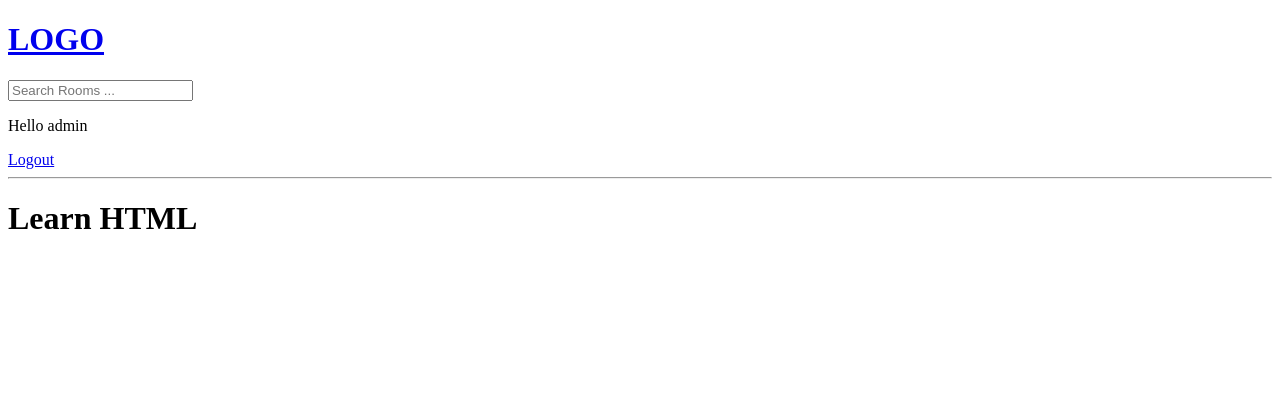
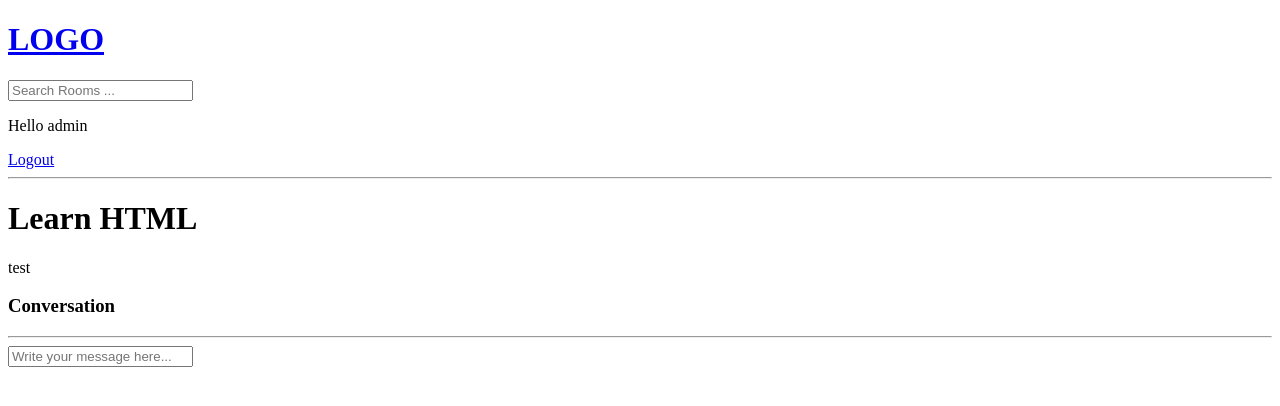
Before and after one commit to nhistory/community_app, a Django app: page /room/3/ in a window 1280 px wide. Shown: the top 406 px of the page. Run offline with Django 4.2, Linux system fonts and the light colour scheme; a user stored in the database is signed in; data comes from the database, SQL or seed files in the repository; both versions use the stored data as it was after the commit.

Commit message:
Add comment feature on room.html and room function

```diff
--- a/base/templates/base/room.html
+++ b/base/templates/base/room.html
@@ -1,4 +1,28 @@
 {% extends 'main.html' %} {% block content %}
 <h1>{{room.name}}</h1>
 
-{% endblock %}
+<p>{{room.description}}</p>
+
+<div class="comment-wrapper">
+  <h3>Conversation</h3>
+  <hr />
+
+  {% for message in room_messages %}
+
+  <div>
+    <small>@{{message.user}} {{message.created|timesince}} ago </small>
+    <p>{{message.body}}</p>
+    <hr />
+  </div>
+
+  {% endfor %}
+</div>
+
+{% if request.user.is_authenticated %}
+<div class="comment-form">
+  <form method="POST" action="">
+    {% csrf_token %}
+    <input type="text" name="body" placeholder="Write your message here..." />
+  </form>
+</div>
+{% endif %} {% endblock %}
--- a/base/views.py
+++ b/base/views.py
@@ -6,7 +6,7 @@ from django.db.models import Q
 from django.contrib.auth.models import User
 from django.contrib.auth import authenticate, login, logout
 from django.contrib.auth.forms import UserCreationForm
-from .models import Room, Topic
+from .models import Room, Topic, Message
 from .forms import RoomForm
 
 # Create your views here.
@@ -85,7 +85,18 @@ def home(request):
 
 def room(request, pk):
     room = Room.objects.get(id=pk)
-    context = {'room': room}
+    # room_messages for comment feature
+    room_messages = room.message_set.all().order_by('-created')
+
+    if request.method == 'POST':
+        message = Message.objects.create(
+            user = request.user,
+            room = room,
+            body = request.POST.get('body')
+        )
+        return redirect('room', pk=room.id)
+
+    context = {'room': room, 'room_messages': room_messages}
     return render(request, 'base/room.html', context)
 
 @login_required(login_url='/login')
```
Also changed, not shown: db.sqlite3.
